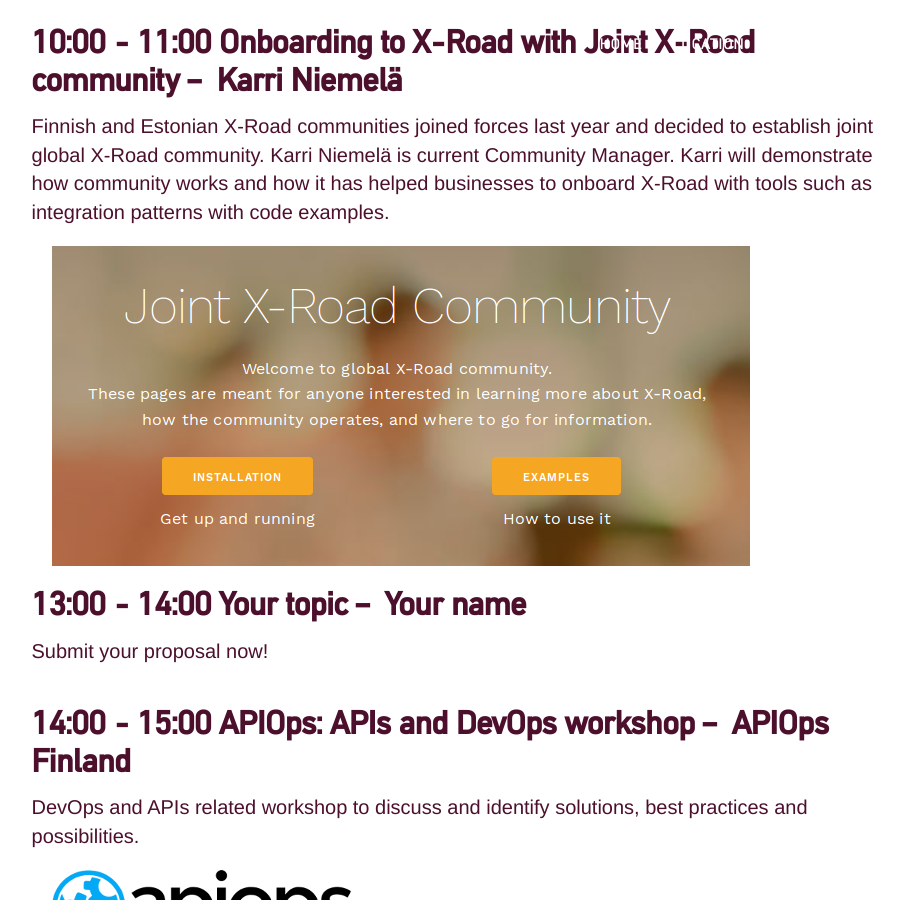
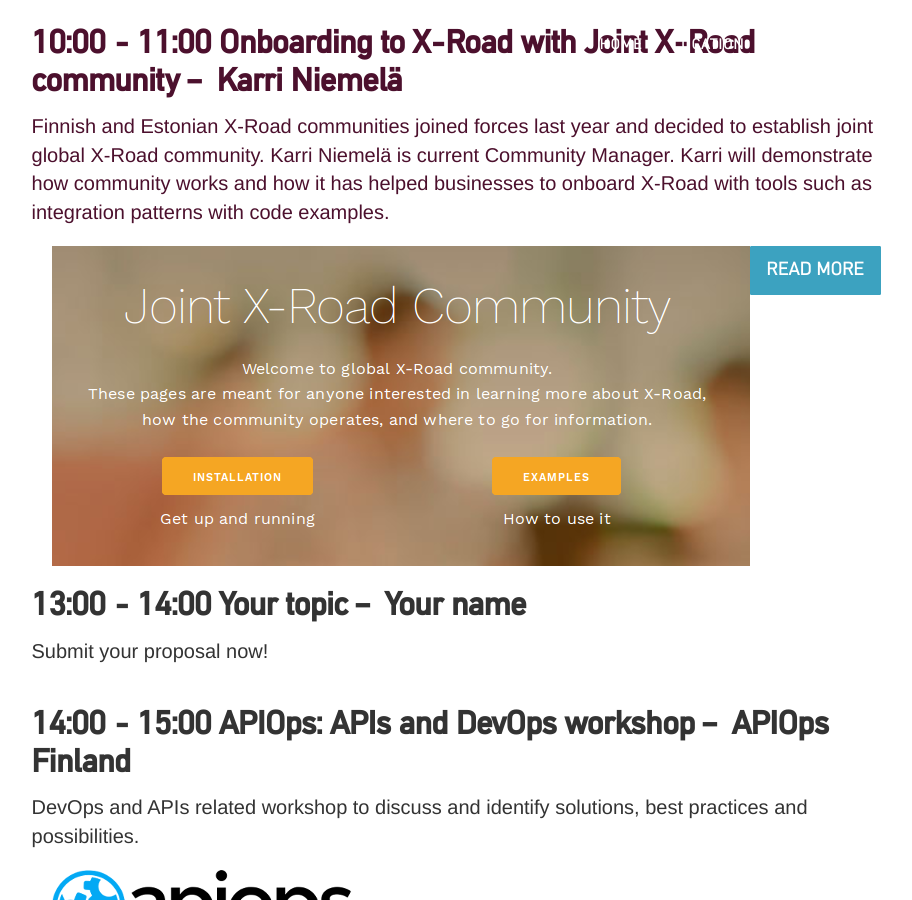
Before and after one commit to apidaysnordic/apidaysnordic.github.io, a Jekyll site: the page built from programme/index.md, in a window 1280 px wide and 900 px high, scrolled down 3920 px. Shown: the whole window, without its empty margins (179-1091 px from the left). Built offline with Jekyll 4.4.1, drawn with Linux system fonts in a browser that asks for light colours; some web fonts are replaced; comment, search, counter and statistics services are not loaded.

Commit message:
mod program

```diff
--- a/_layouts/programme.html
+++ b/_layouts/programme.html
@@ -596,10 +596,9 @@
 			is current Community Manager. Karri will demonstrate how community works and how it has helped businesses to onboard X-Road with tools such as
 			integration patterns with code examples.</p>
 			<img src="/images/joint-x-road.png" style="float:left; margin-left:20px;"/>
-<!--
-                        <a class="btn btn-primary btn-lg" href="https://javascript-for-apis.lilregie.com/" target="_blank">Book Now</a>
-                        <a class="btn btn-primary btn-lg" href="/2015/09/24/javascript-for-apis.html">Read More</a>
+<!--                        <a class="btn btn-primary btn-lg" href="https://javascript-for-apis.lilregi" target="_blank">Book Now</a>
 -->
+                        <a class="btn btn-primary btn-lg" href="https://apidaysnordic.github.io/2016/02/26/karri-niemela.html">Read More</a>
                     </div>
                 </div>
             </div>
```
